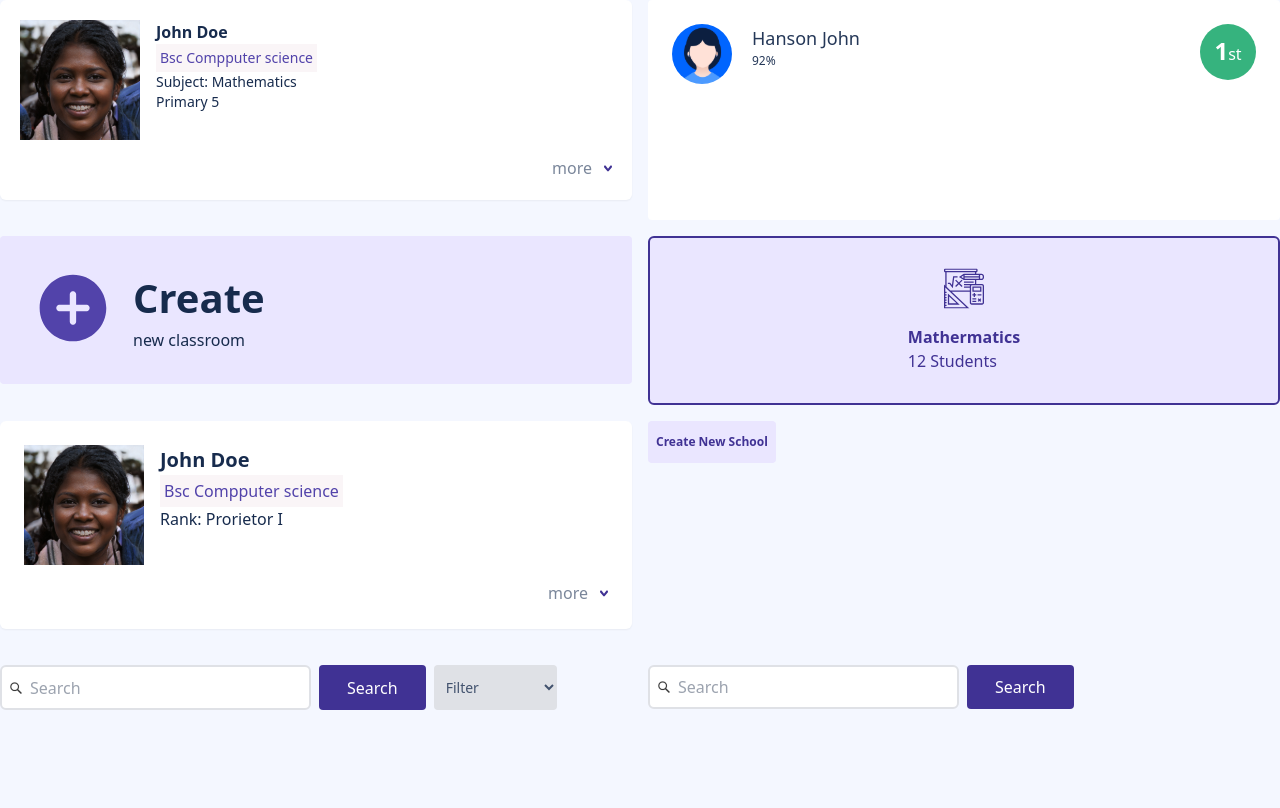
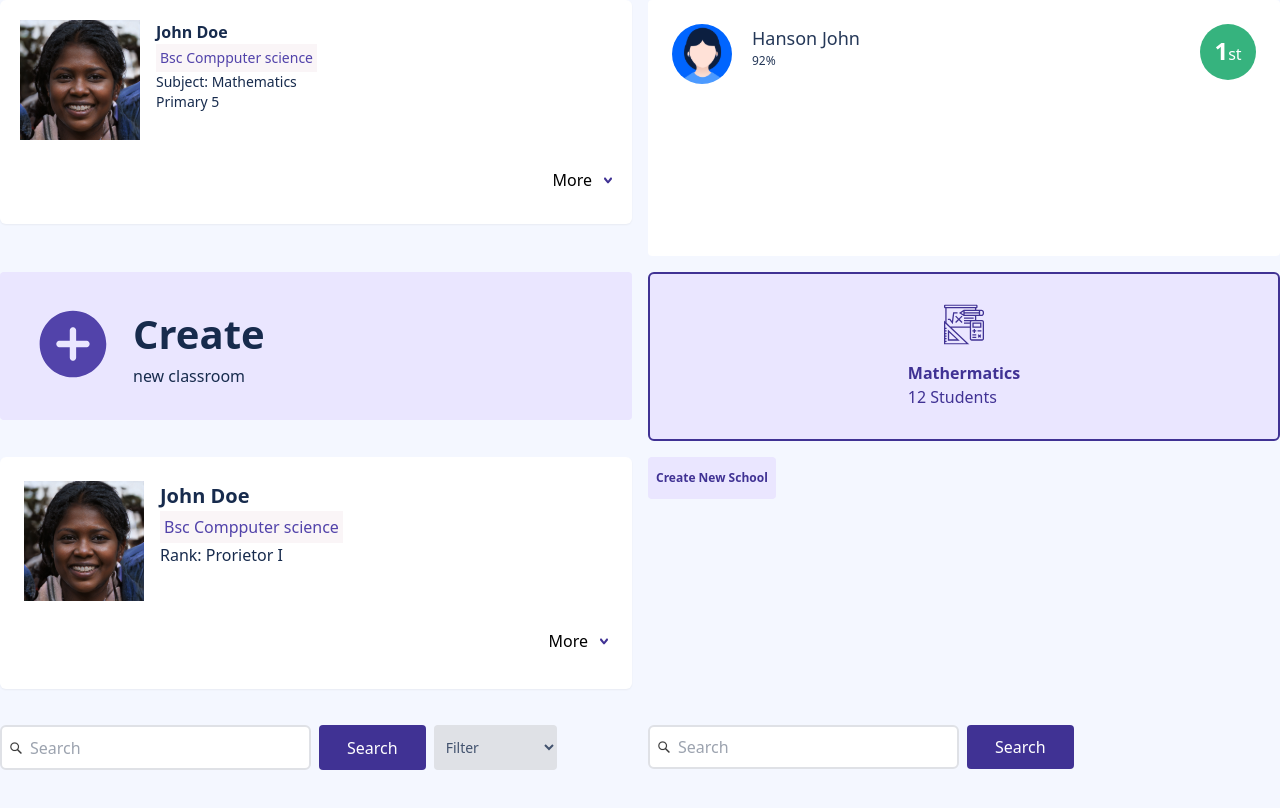
Before and after one commit to yusuftomilola/School-Management-System, a React (Vite) app: page /components-testing in a window 1280 px wide. Built offline with nearby package versions, Linux system fonts and the light colour scheme.

Commit message:
completed the user dashboard

```diff
--- /dev/null
+++ b/src/components/MoreDropdown.jsx
@@ -0,0 +1,34 @@
+import React from "react";
+import { useState } from 'react'
+import { useNavigate } from "react-router-dom";
+
+function MoreDropdown() {
+
+  const [isOpen, setIsOpen] = useState(false);
+  const navigate = useNavigate();
+
+  const handleToggle = () => {
+    setIsOpen(!isOpen)
+  }
+  const handleNavigation = (path) => {
+    navigate(path)
+    setIsOpen(false)
+  }
+  return (
+    <div className="relative inline-block">
+      <p onClick={handleToggle} className="cursor-pointer p-3 ">
+        More
+      </p>
+
+      {isOpen && (
+        <ul className="absolute w-[90px] bg-[#f9fbfb] -mt-3">
+          <li className="text-[12px] p-1 cursor-pointer" onClick={() => handleNavigation("/edit")}>Edit</li>
+          <li className="text-[12px] p-1 cursor-pointer" onClick={() => handleNavigation("/delete")}>Delete</li>
+          <li className="text-[12px] p-1 cursor-pointer" onClick={() => handleNavigation("/view")}>View</li>
+        </ul>
+      )}
+    </div>
+  );
+}
+
+export default MoreDropdown;
--- a/src/components/ProprietorCard.jsx
+++ b/src/components/ProprietorCard.jsx
@@ -1,3 +1,5 @@
+import MoreDropdown from "./MoreDropdown"
+
 function UserCard({ name, qualification, rank, imageUser }) {
   return (
     <div className="flex flex-col w-full rounded-md shadow-sm bg-white p-6 mb-5">
@@ -13,8 +15,8 @@ function UserCard({ name, qualification, rank, imageUser }) {
         </div>
       </div>
 
-      <div className="flex items-center gap-3 mt-4 justify-end ">
-        <p className="text-[#7A869A]">more</p>
+      <div className="flex items-center mt-4 justify-end ">
+        <MoreDropdown />
         <img src="src/assets/icons/shortDownArrowIcon2.svg" alt="arrow down" />
       </div>
     </div>
--- a/src/components/UserCard.jsx
+++ b/src/components/UserCard.jsx
@@ -1,8 +1,8 @@
-
+import MoreDropdown from "./MoreDropdown";
 
 function UserCard({name, qualification, subject, clas, imageUser }) {
   return (
-    <div className="flex flex-col w-full rounded-md shadow-sm bg-white p-5 mb-5">
+    <div className="flex flex-col w-full rounded-md shadow-sm bg-white p-5 mb-8">
       <div className="flex">
         <div>
           <img src={imageUser} alt="user" />
@@ -17,8 +17,10 @@ function UserCard({name, qualification, subject, clas, imageUser }) {
         </div>
       </div>
 
-      <div className="flex items-center gap-3 mt-4 justify-end ">
-        <p className="text-[#7A869A]">more</p>
+      <div className="flex items-center mt-4 justify-end ">
+        <MoreDropdown />
+
+
         <img src="src/assets/icons/shortDownArrowIcon2.svg" alt="arrow down" />
       </div>
     </div>
--- a/src/pages/DashboardUsers.jsx
+++ b/src/pages/DashboardUsers.jsx
@@ -56,14 +56,14 @@ const DashboardUsers = () => {
       <div className=" flex justify-between">
         <Breadcrumbs title1={"Dashboard"} title2={"Users"} />
         <CreateNewButton backgroundColor={"#EAE6FF"} color={"#403294"}>
-          Create New Teacher
+          Create New Users
         </CreateNewButton>
       </div>
 
       <div className="flex justify-end my-5">
         <SearchFilterButton />
       </div>
-      <div className="grid grid-cols-1 md: grid-cols-2 mb-4 gap-6 lg: grid-cols-3">
+      <div className="grid grid-cols-1 md:grid-cols-2 mb-4 gap-6 lg:grid-cols-3">
         {teachers.map((teacher) => {
          return <UserCard
             name={teacher.name}
@@ -76,7 +76,7 @@ const DashboardUsers = () => {
 
       </div>
 
-      <SearchBoxWithoutFilter />
+
     </div>
   );
 };
```
